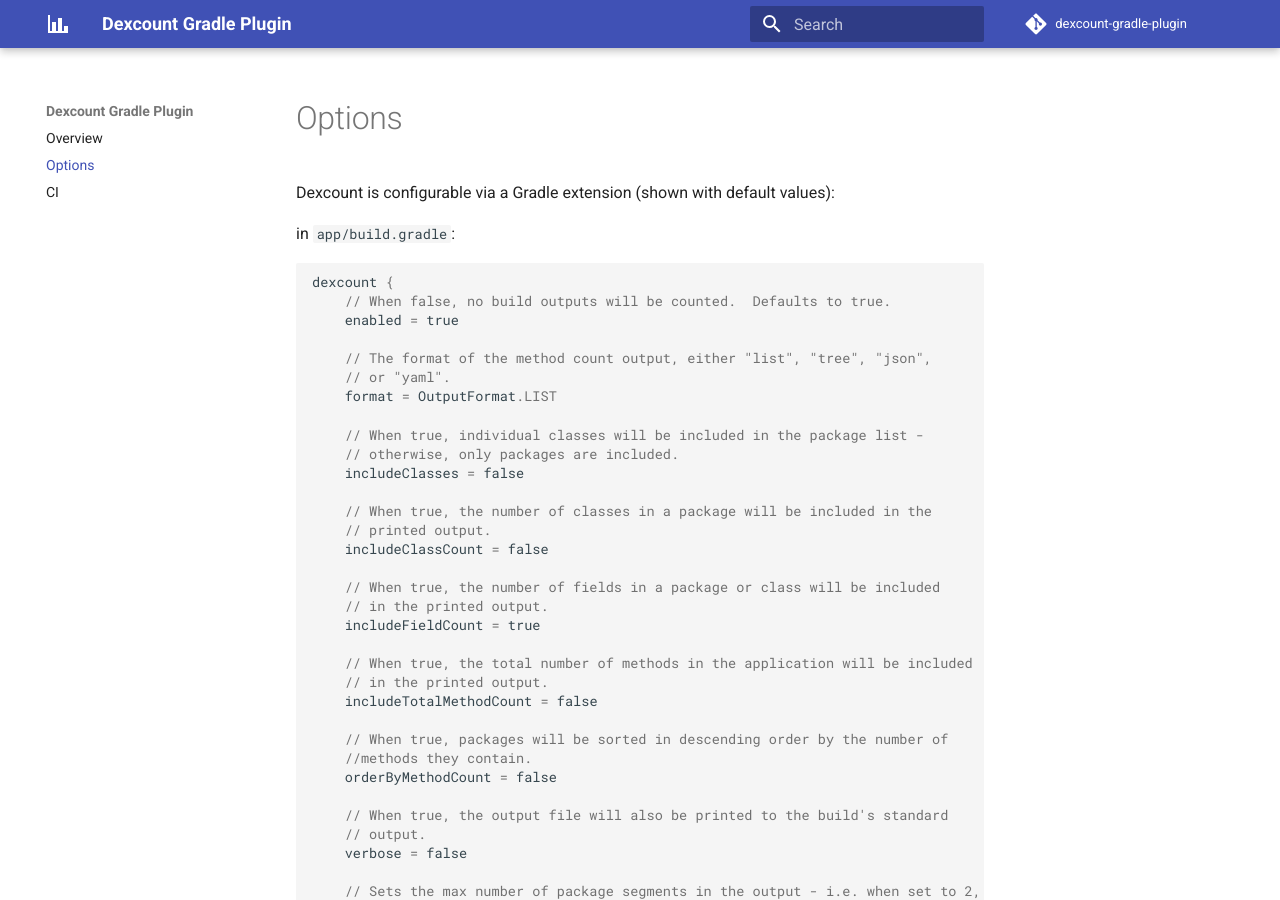
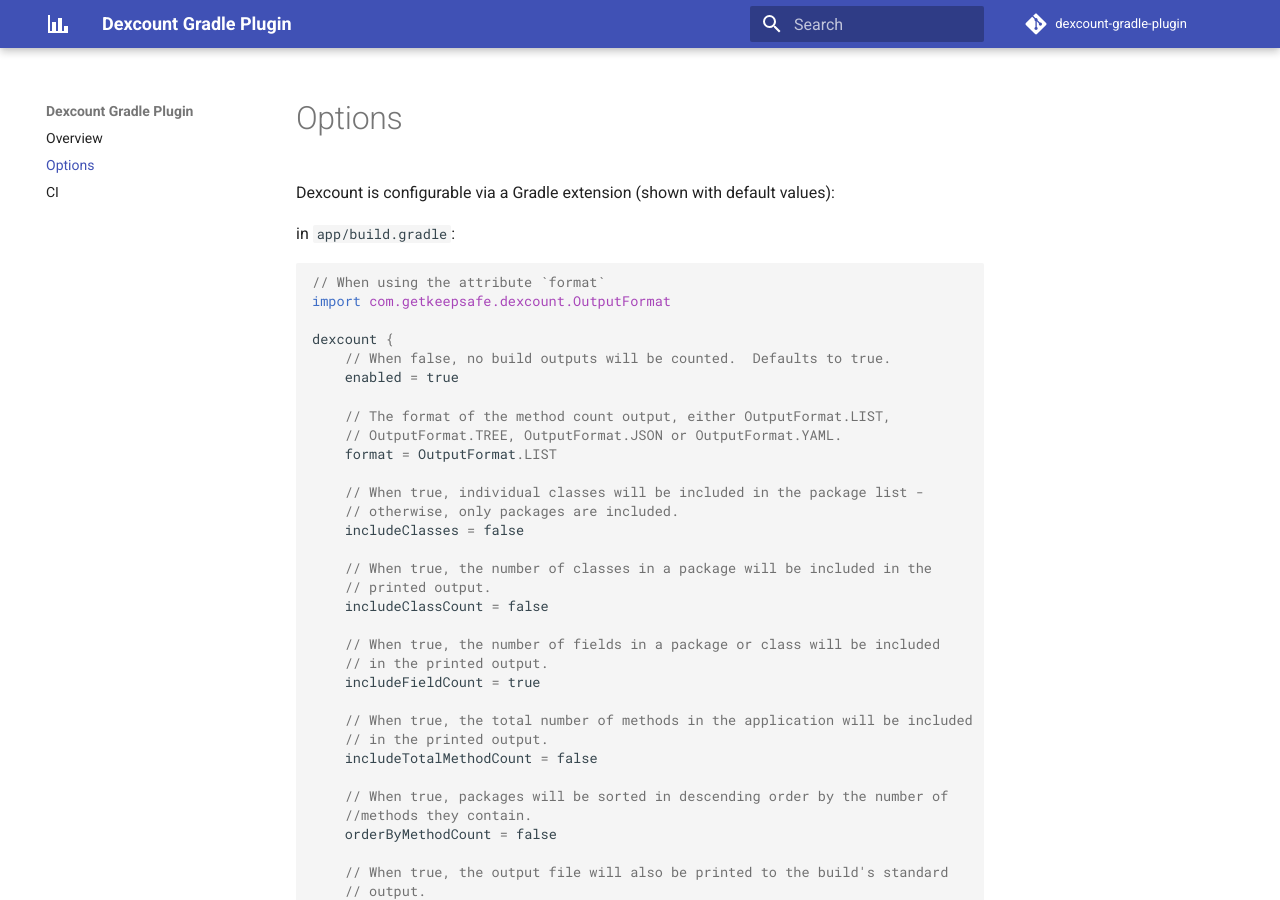
Before and after one commit to KeepSafe/dexcount-gradle-plugin, an MkDocs documentation site: the page built from docs/config.md, in a window 1280 px wide and 900 px high. Built offline with MkDocs 1.6.1 and Material for MkDocs 9.7.7, drawn with Linux system fonts in a browser that asks for light colours; comment, search, counter and statistics services are not loaded.

Commit message:
document the current OutputFormat configuration (#494)
fixes #493

- Replace the samples with current format, e.g. OutputFormat.LIST.
- add `import com.getkeepsafe.dexcount.OutputFormat` for the output attribute

````diff
--- a/docs/config.md
+++ b/docs/config.md
@@ -2,12 +2,15 @@
 
 in `app/build.gradle`:
 ```groovy
+// When using the attribute `format`
+import com.getkeepsafe.dexcount.OutputFormat
+
 dexcount {
     // When false, no build outputs will be counted.  Defaults to true.
     enabled = true
 
-    // The format of the method count output, either "list", "tree", "json",
-    // or "yaml".
+    // The format of the method count output, either OutputFormat.LIST,
+    // OutputFormat.TREE, OutputFormat.JSON or OutputFormat.YAML.
     format = OutputFormat.LIST
 
     // When true, individual classes will be included in the package list -
````
